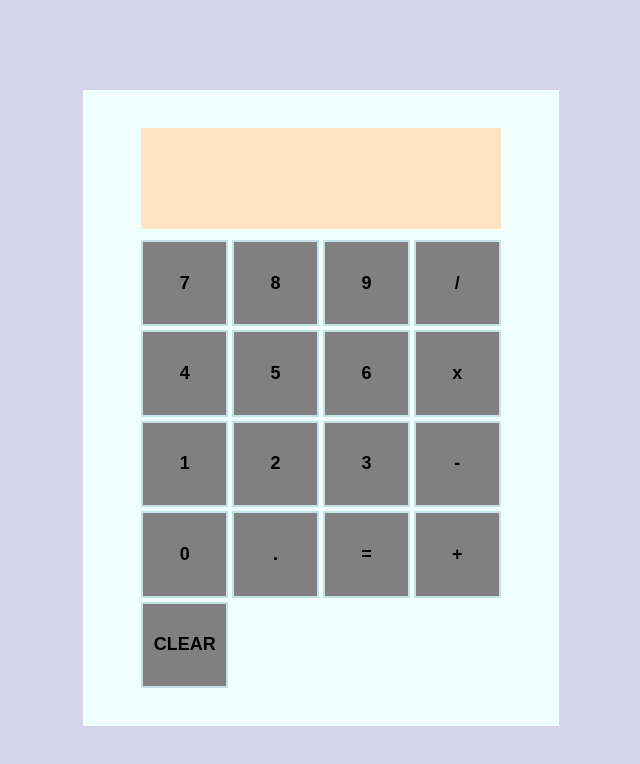
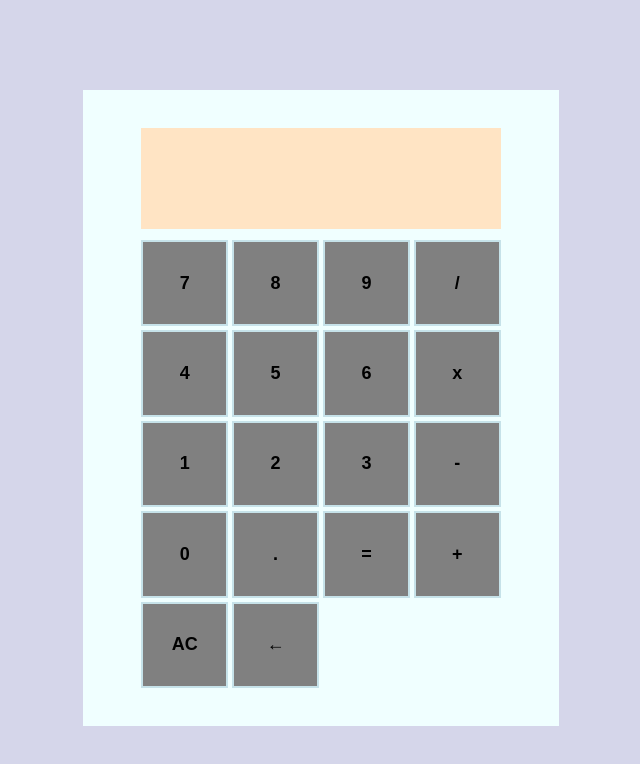
Before and after one commit to jasczajka/calculator, a plain HTML site: page index.html in a window 1280 px wide. Shown: the whole page, without its empty margins (319-959 px from the left). Drawn offline with Linux system fonts and the light colour scheme.

Commit message:
Add backspace button functionality

```diff
--- a/index.html
+++ b/index.html
@@ -28,7 +28,8 @@
         <button type = 'button' id='decimal-button'>.</button>
         <button type = 'button' id='equals-button'>=</button>
         <button type = 'button' class='operator-button'>+</button>
-        <button type = 'button' id='clear-button'>CLEAR</button>
+        <button type = 'button' id='clear-button'>AC</button>
+        <button type = 'button' id='backspace-button'>←</button>
       </div>
     </div>
 
--- a/myScript.js
+++ b/myScript.js
@@ -35,6 +35,11 @@ document.querySelector('#decimal-button').addEventListener('click', (e) => {
   }
 });
 
+//add backspace functionality
+document.querySelector('#backspace-button').addEventListener('click', () =>{
+  document.querySelector('#display').textContent = document.querySelector('#display').textContent.slice(0, -1);
+
+});
 
 //operator naming
 let operators = {
```
